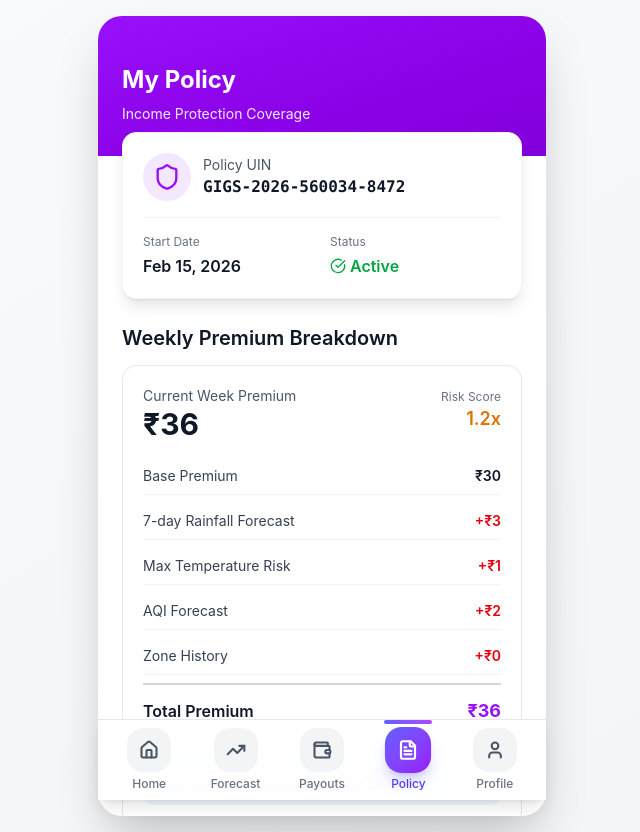
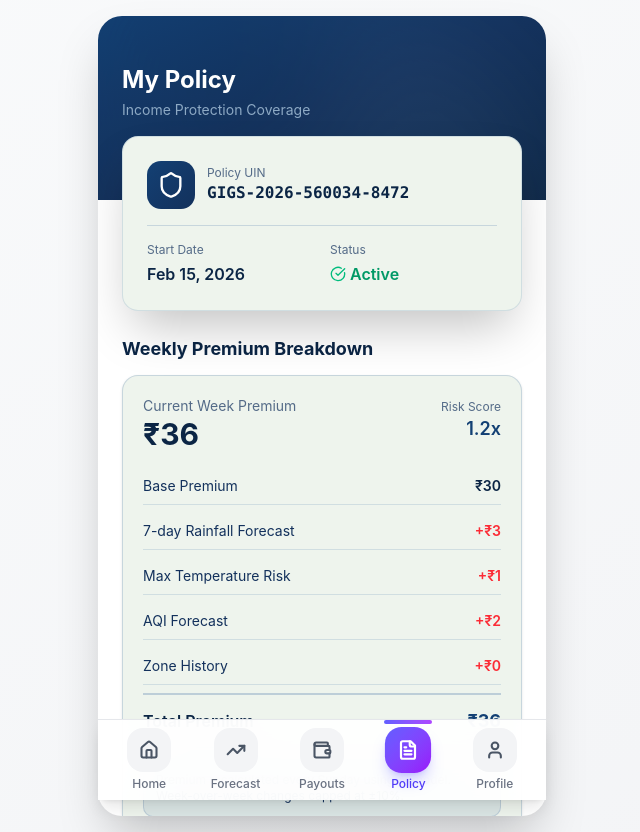
Before and after one commit to Ankita562/gigshield, a React (Vite) app in the folder frontend/: page /policy in a window 1280 px wide. Shown: the whole page, without its empty margins (318-958 px from the left). Built offline with nearby package versions, Linux system fonts and the light colour scheme.

Commit message:
policy theme change

```diff
--- a/frontend/src/app/pages/Policy.tsx
+++ b/frontend/src/app/pages/Policy.tsx
@@ -1,5 +1,5 @@
 import { MobileLayout } from '../components/MobileLayout';
-import { Shield, Calendar, IndianRupee, FileText, CheckCircle, AlertCircle } from 'lucide-react';
+import { Shield, FileText, CheckCircle, AlertCircle } from 'lucide-react';
 import { Link } from 'react-router-dom';
 
 export function Policy() {
@@ -8,7 +8,6 @@ export function Policy() {
     startDate: 'Feb 15, 2026',
     status: 'Active',
     currentPremium: 36,
-    baseRate: 30,
     riskMultiplier: 1.2,
     coverage: {
       rain: '₹400 when >40mm/24hrs',
@@ -27,125 +26,165 @@ export function Policy() {
 
   return (
     <MobileLayout>
-      <div className="bg-gradient-to-br from-purple-600 to-purple-700 text-white px-6 pt-12 pb-8">
-        <h1 className="text-2xl font-bold mb-2">My Policy</h1>
-        <p className="text-purple-100 text-sm">Income Protection Coverage</p>
+      {/* HEADER */}
+      <div className="relative bg-gradient-to-br from-[#134074] via-[#13315c] to-[#0b2545] text-white px-6 pt-12 pb-20 overflow-hidden">
+        <div className="absolute inset-0 opacity-10">
+          <div className="absolute top-0 right-0 w-96 h-96 bg-[#8da9c4] rounded-full blur-3xl"></div>
+          <div className="absolute bottom-0 left-0 w-64 h-64 bg-[#0b2545] rounded-full blur-3xl"></div>
+        </div>
+
+        <div className="relative z-10">
+          <h1 className="text-2xl font-bold mb-1">My Policy</h1>
+          <p className="text-[#8da9c4] text-sm">Income Protection Coverage</p>
+        </div>
       </div>
 
-      <div className="px-6 -mt-6 mb-6">
-        <div className="bg-white rounded-xl shadow-lg p-5 border border-gray-100">
+      {/* POLICY CARD */}
+      <div className="px-6 -mt-16 mb-6 relative z-20">
+        <div className="bg-[#eef4ed] rounded-2xl shadow-2xl p-6 border border-[#8da9c4]/30">
           <div className="flex items-center gap-3 mb-4">
-            <div className="w-12 h-12 bg-purple-100 rounded-full flex items-center justify-center">
-              <Shield className="w-7 h-7 text-purple-600" />
+            <div className="w-12 h-12 bg-gradient-to-br from-[#134074] to-[#13315c] rounded-xl flex items-center justify-center">
+              <Shield className="w-7 h-7 text-white" />
             </div>
             <div>
-              <p className="text-sm text-gray-600">Policy UIN</p>
-              <p className="font-mono font-semibold text-gray-900">{policyData.uin}</p>
+              <p className="text-xs text-[#13315c]/70">Policy UIN</p>
+              <p className="font-mono font-semibold text-[#0b2545]">
+                {policyData.uin}
+              </p>
             </div>
           </div>
-          <div className="pt-4 border-t border-gray-100 grid grid-cols-2 gap-4">
+
+          <div className="pt-4 border-t border-[#8da9c4]/40 grid grid-cols-2 gap-4">
             <div>
-              <p className="text-xs text-gray-500 mb-1">Start Date</p>
-              <p className="font-semibold text-gray-900">{policyData.startDate}</p>
+              <p className="text-xs text-[#13315c]/70 mb-1">Start Date</p>
+              <p className="font-semibold text-[#0b2545]">
+                {policyData.startDate}
+              </p>
             </div>
             <div>
-              <p className="text-xs text-gray-500 mb-1">Status</p>
+              <p className="text-xs text-[#13315c]/70 mb-1">Status</p>
               <div className="flex items-center gap-1">
-                <CheckCircle className="w-4 h-4 text-green-600" />
-                <p className="font-semibold text-green-600">{policyData.status}</p>
+                <CheckCircle className="w-4 h-4 text-emerald-500" />
+                <p className="font-semibold text-emerald-600">
+                  {policyData.status}
+                </p>
               </div>
             </div>
           </div>
         </div>
       </div>
 
+      {/* PREMIUM SECTION */}
       <div className="px-6 mb-6">
-        <h2 className="font-semibold text-gray-900 mb-3">Weekly Premium Breakdown</h2>
-        <div className="bg-white rounded-xl border border-gray-200 p-5">
+        <h2 className="text-lg font-bold text-[#0b2545] mb-3">
+          Weekly Premium Breakdown
+        </h2>
+
+        <div className="bg-[#eef4ed] rounded-2xl border border-[#8da9c4]/40 p-5 shadow-sm">
           <div className="flex items-baseline justify-between mb-4">
             <div>
-              <p className="text-sm text-gray-600">Current Week Premium</p>
-              <p className="text-3xl font-bold text-gray-900">₹{policyData.currentPremium}</p>
+              <p className="text-sm text-[#13315c]/70">
+                Current Week Premium
+              </p>
+              <p className="text-3xl font-bold text-[#0b2545]">
+                ₹{policyData.currentPremium}
+              </p>
             </div>
             <div className="text-right">
-              <p className="text-xs text-gray-500">Risk Score</p>
-              <p className="text-lg font-semibold text-amber-600">{policyData.riskMultiplier}x</p>
+              <p className="text-xs text-[#13315c]/70">Risk Score</p>
+              <p className="text-lg font-semibold text-[#134074]">
+                {policyData.riskMultiplier}x
+              </p>
             </div>
           </div>
 
           <div className="space-y-2">
             {policyData.premiumBreakdown.map((item, index) => (
-              <div key={index} className="flex items-center justify-between py-2 border-b border-gray-100 last:border-0">
-                <p className="text-sm text-gray-700">{item.factor}</p>
-                <p className={`text-sm font-semibold ${
-                  item.impact
-                    ? item.impact.startsWith('+')
-                      ? 'text-red-600'
-                      : 'text-green-600'
-                    : 'text-gray-900'
-                }`}>
+              <div
+                key={index}
+                className="flex items-center justify-between py-2 border-b border-[#8da9c4]/30 last:border-0"
+              >
+                <p className="text-sm text-[#13315c]">{item.factor}</p>
+                <p
+                  className={`text-sm font-semibold ${
+                    item.impact
+                      ? item.impact.startsWith('+')
+                        ? 'text-red-500'
+                        : 'text-emerald-600'
+                      : 'text-[#0b2545]'
+                  }`}
+                >
                   {item.value || item.impact}
                 </p>
               </div>
             ))}
-            <div className="flex items-center justify-between py-2 pt-3 border-t-2 border-gray-300">
-              <p className="font-semibold text-gray-900">Total Premium</p>
-              <p className="text-lg font-bold text-purple-600">₹36</p>
+
+            <div className="flex items-center justify-between py-2 pt-3 border-t-2 border-[#8da9c4]/50">
+              <p className="font-semibold text-[#0b2545]">Total Premium</p>
+              <p className="text-lg font-bold text-[#134074]">₹36</p>
             </div>
           </div>
 
-          <div className="mt-4 bg-blue-50 rounded-lg p-3">
-            <p className="text-xs text-blue-800">
-              Premium recalculated every Sunday using AI model. Week-over-week changes capped at ±10%.
+          <div className="mt-4 bg-[#8da9c4]/20 rounded-lg p-3 border border-[#8da9c4]/40">
+            <p className="text-xs text-[#13315c]">
+              Premium recalculated every Sunday using AI model. Week-over-week
+              changes capped at ±10%.
             </p>
           </div>
         </div>
       </div>
 
+      {/* COVERAGE */}
       <div className="px-6 mb-6">
-        <h2 className="font-semibold text-gray-900 mb-3">Coverage Details</h2>
-        <div className="bg-white rounded-xl border border-gray-200 p-5 space-y-3">
+        <h2 className="text-lg font-bold text-[#0b2545] mb-3">
+          Coverage Details
+        </h2>
+
+        <div className="bg-[#eef4ed] rounded-2xl border border-[#8da9c4]/40 p-5 space-y-3">
           {Object.entries(policyData.coverage).map(([key, value], index) => (
             <div key={index} className="flex items-start gap-3">
-              <CheckCircle className="w-5 h-5 text-green-600 flex-shrink-0 mt-0.5" />
+              <CheckCircle className="w-5 h-5 text-emerald-500 mt-0.5" />
               <div>
-                <p className="font-semibold text-gray-900 capitalize">{key}</p>
-                <p className="text-sm text-gray-600">{value}</p>
+                <p className="font-semibold text-[#0b2545] capitalize">
+                  {key}
+                </p>
+                <p className="text-sm text-[#13315c]">{value}</p>
               </div>
             </div>
           ))}
         </div>
       </div>
 
+      {/* IRDAI */}
       <div className="px-6 mb-6">
-        <h2 className="font-semibold text-gray-900 mb-3">IRDAI Compliance</h2>
-        <div className="bg-green-50 rounded-xl border border-green-200 p-4 space-y-3">
-          <div className="flex items-center gap-2">
-            <CheckCircle className="w-4 h-4 text-green-600" />
-            <p className="text-sm text-green-900">Digital Policy with UIN issued</p>
-          </div>
-          <div className="flex items-center gap-2">
-            <CheckCircle className="w-4 h-4 text-green-600" />
-            <p className="text-sm text-green-900">30-day free look period active</p>
-          </div>
-          <div className="flex items-center gap-2">
-            <CheckCircle className="w-4 h-4 text-green-600" />
-            <p className="text-sm text-green-900">Nominee registered (mandatory)</p>
-          </div>
-          <div className="flex items-center gap-2">
-            <CheckCircle className="w-4 h-4 text-green-600" />
-            <p className="text-sm text-green-900">Full premium breakdown shown</p>
-          </div>
+        <h2 className="text-lg font-bold text-[#0b2545] mb-3">
+          IRDAI Compliance
+        </h2>
+
+        <div className="bg-[#eef4ed] rounded-2xl border border-[#8da9c4]/40 p-4 space-y-3">
+          {[
+            'Digital Policy with UIN issued',
+            '30-day free look period active',
+            'Nominee registered (mandatory)',
+            'Full premium breakdown shown',
+          ].map((item, i) => (
+            <div key={i} className="flex items-center gap-2">
+              <CheckCircle className="w-4 h-4 text-emerald-500" />
+              <p className="text-sm text-[#13315c]">{item}</p>
+            </div>
+          ))}
         </div>
       </div>
 
+      {/* DOWNLOAD */}
       <div className="px-6 mb-6">
-        <button className="w-full bg-purple-600 text-white py-3 rounded-xl font-semibold hover:bg-purple-700 transition-colors flex items-center justify-center gap-2">
+        <button className="w-full bg-gradient-to-r from-[#134074] to-[#13315c] text-white py-3 rounded-xl font-semibold hover:shadow-xl transition-all flex items-center justify-center gap-2">
           <FileText className="w-5 h-5" />
           Download Policy Document
         </button>
       </div>
 
+      {/* CTA */}
       <div className="px-6 mb-6">
         <Link to="/premium">
           <button className="w-full bg-gradient-to-r from-[#134074] to-[#0b2545] text-white py-3 rounded-xl font-semibold hover:shadow-xl transition-all flex items-center justify-center gap-2">
@@ -155,14 +194,14 @@ export function Policy() {
         </Link>
       </div>
 
+      {/* WARNING */}
       <div className="px-6 mb-6">
-        <div className="bg-amber-50 rounded-xl p-4 border border-amber-200 flex items-start gap-3">
-          <AlertCircle className="w-5 h-5 text-amber-600 flex-shrink-0 mt-0.5" />
-          <div>
-            <p className="text-sm text-amber-900">
-              <span className="font-semibold">Free Look Period:</span> Cancel anytime within 30 days for a full refund. No questions asked.
-            </p>
-          </div>
+        <div className="bg-[#8da9c4]/20 rounded-xl p-4 border border-[#8da9c4]/50 flex items-start gap-3">
+          <AlertCircle className="w-5 h-5 text-[#134074] mt-0.5" />
+          <p className="text-sm text-[#13315c]">
+            <span className="font-semibold">Free Look Period:</span> Cancel
+            anytime within 30 days for a full refund.
+          </p>
         </div>
       </div>
     </MobileLayout>
```
